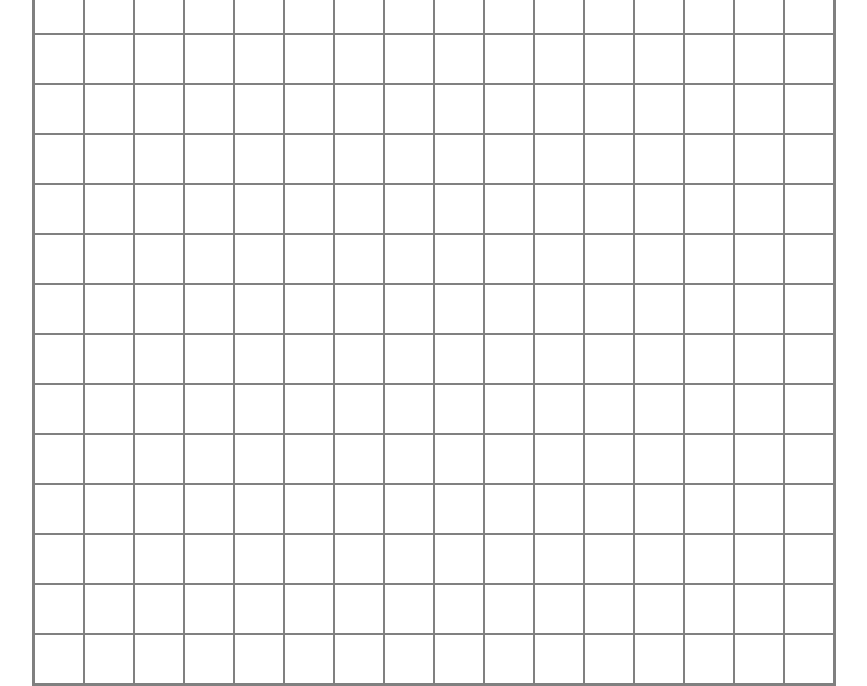
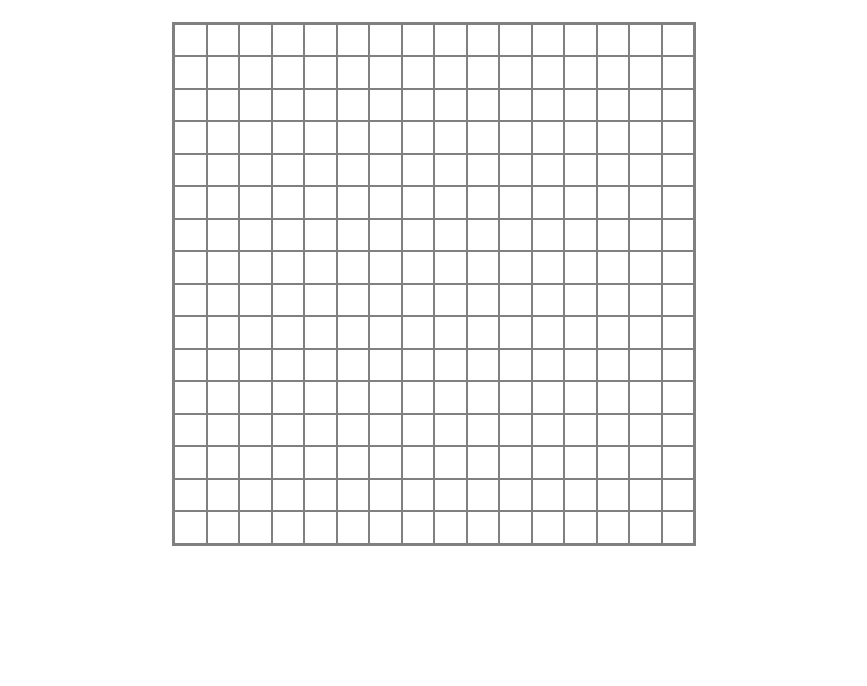
Before and after one commit to Nik-2k7/etch-a-sketch, a plain HTML site: page index.html in a window 1280 px wide. Shown: the part 185-871 px from the top of the page, without its empty margins (206-1073 px from the left). After the commit the page ends 800 px from the top, so only its background shows below. Drawn offline with Linux system fonts and the light colour scheme.

Commit message:
refactored as box was going out of view at 100% resolution

```diff
--- a/script.js
+++ b/script.js
@@ -2,9 +2,10 @@ const container = document.querySelector('.container');
 const create_Grid = document.querySelector('.create_grid');
 const reset = document.querySelector('.reset');
 
+let currentGridSize = 16;
 
 const createGrid = (size) => {
-    const squareSize = 800/size;
+    const squareSize = 520/size;
     container.innerHTML = '';
 
 
--- a/style.css
+++ b/style.css
@@ -31,14 +31,12 @@
     display: flex;
     flex-wrap: wrap;
     margin: 10px;
-    height: 800px;
-    width: 800px;
+    height: 520px;
+    width: 520px;
     border: 2px solid grey;
 }
 
 .square{
-    width: 40px;
-    height: 40px;
     border: 1px solid grey;
     box-sizing: border-box;
 }
```
